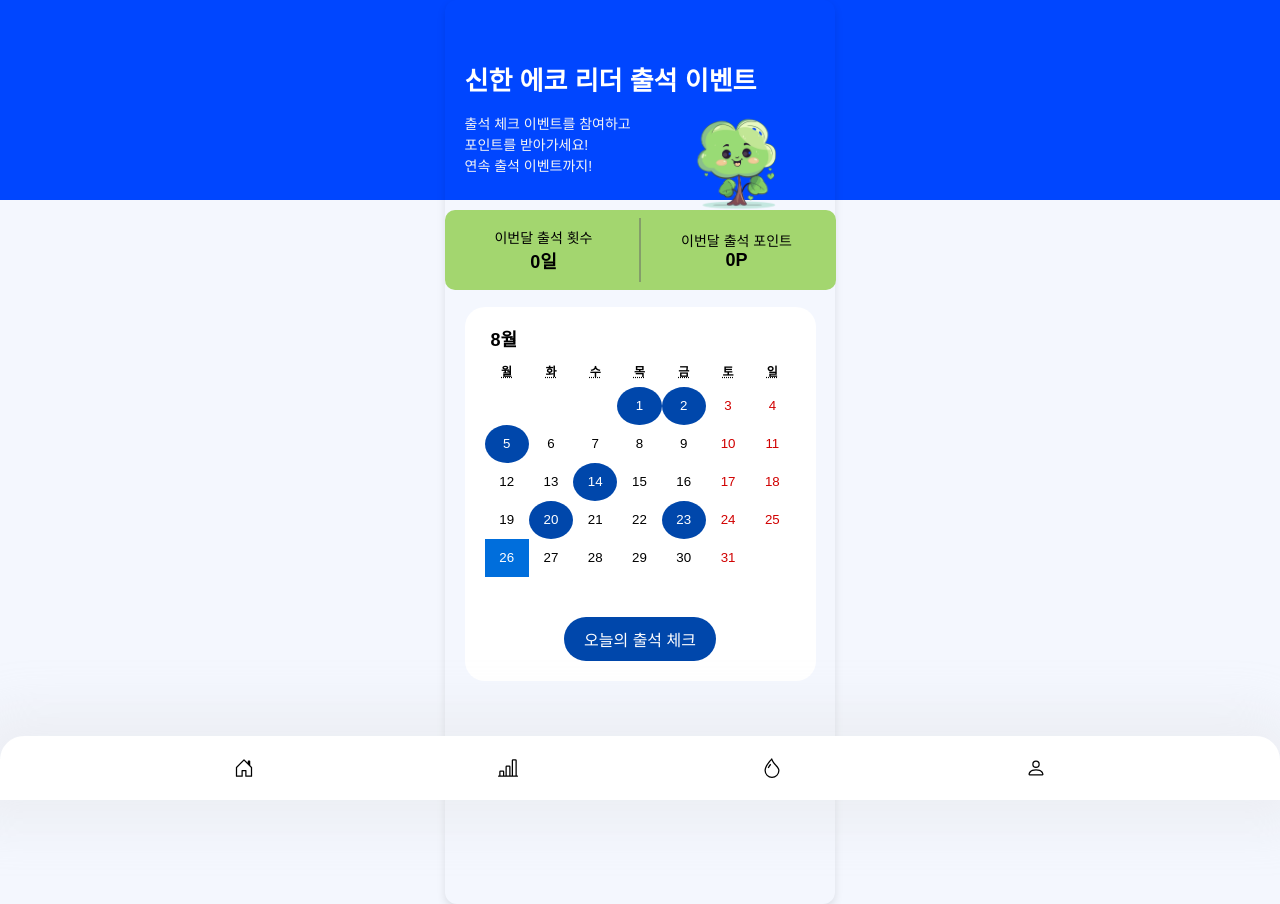
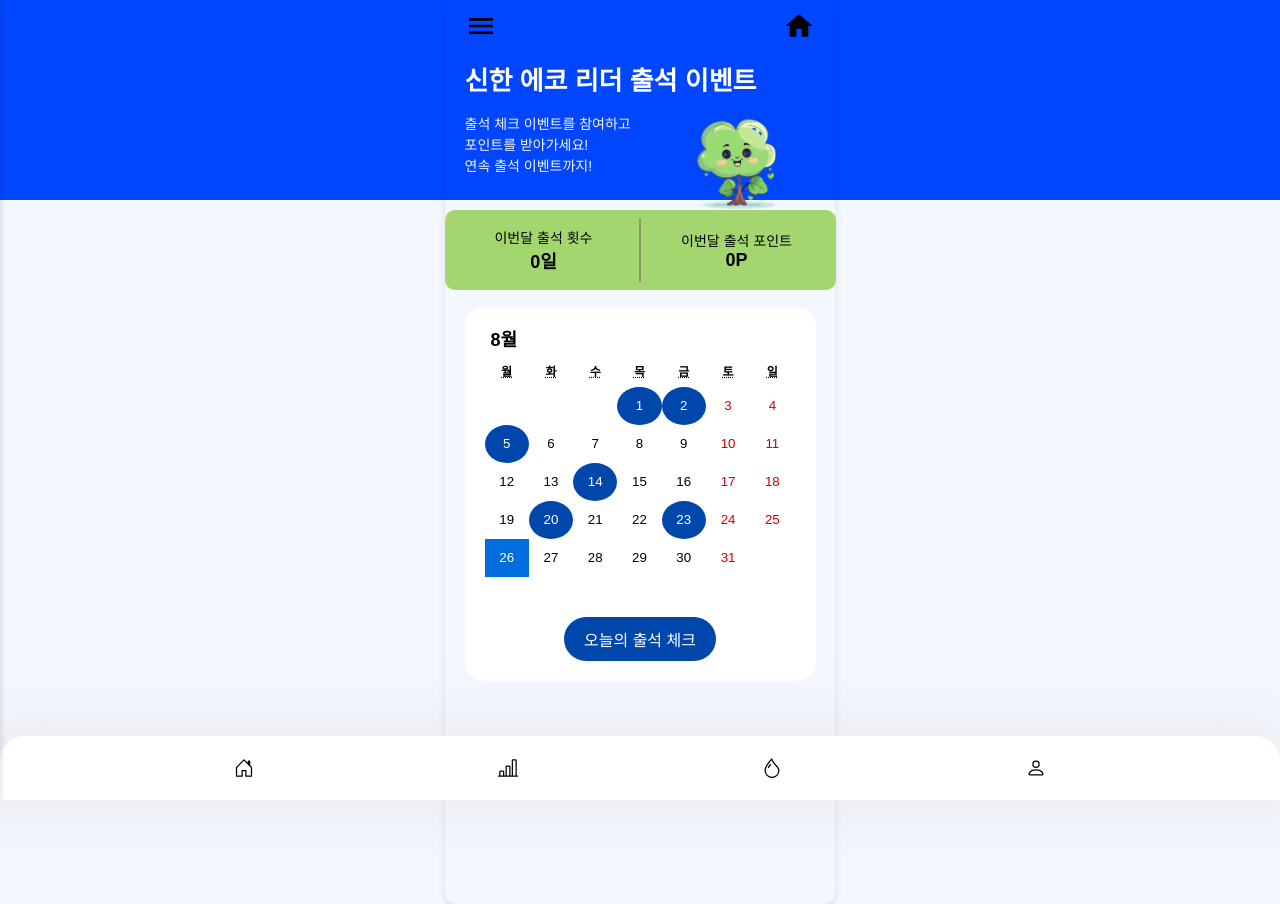
Before and after one commit to sel-f1veguys/sel-f1veguys, a React (Create React App) app in the folder frontend/sel-frontend/: page /calendar in a window 1280 px wide. Built offline with nearby package versions, Linux system fonts and the light colour scheme; no server answers.

Commit message:
page : Create the Header.jsx And apply on App.js

```diff
--- a/frontend/sel-frontend/src/App.js
+++ b/frontend/sel-frontend/src/App.js
@@ -29,7 +29,7 @@
 
   return (
     <div className="App">
-      {/* <Header /> */}
+      <Header />
       <Routes>
       <Route path="/" element={<MainView />} />
       <Route path="/analytics" element={<AnalyticsView />} />
--- a/frontend/sel-frontend/src/components/header/Header.jsx
+++ b/frontend/sel-frontend/src/components/header/Header.jsx
@@ -1,10 +1,104 @@
-import React from 'react';
-// import styles from './Navbar.module.css';
+import React, { useState, useEffect } from "react";
+import { Link, useNavigate } from "react-router-dom";
+import styles from "./Header.module.css";
+// 아이콘들
+import MenuIcon from "@mui/icons-material/Menu";
+import HomeIcon from "@mui/icons-material/Home";
+import CloseIcon from "@mui/icons-material/Close";
+import AccountCircleIcon from "@mui/icons-material/AccountCircle";
+import AttachMoneyIcon from "@mui/icons-material/AttachMoney";
+import EventIcon from "@mui/icons-material/Event";
+import CampaignIcon from "@mui/icons-material/Campaign";
+import NatureIcon from "@mui/icons-material/Nature";
+import DashboardIcon from "@mui/icons-material/Dashboard";
 
 const Header = () => {
+  const [isScrolled, setIsScrolled] = useState(false);
+  const [showMenu, setShowMenu] = useState(false);
+  const navigate = useNavigate();
+
+  const handleScroll = () => {
+    const scrollTop = window.scrollY;
+    if (scrollTop > 0) {
+      setIsScrolled(true);
+    } else {
+      setIsScrolled(false);
+    }
+  };
+
+  const toggleMenu = () => {
+    setShowMenu(!showMenu);
+  };
+
+  const goHome = () => {
+    navigate("/");
+  };
+
+  useEffect(() => {
+    window.addEventListener("scroll", handleScroll);
+    return () => {
+      window.removeEventListener("scroll", handleScroll);
+    };
+  }, []);
+
   return (
-    <div>
-      헤더 바
+    <div className={styles.HeaderWrapper}>
+      <div
+        className={`${styles.HeaderBackground} ${
+          isScrolled ? styles.scrolled : ""
+        }`}
+      />
+      <div className={styles.HeaderMain}>
+        <MenuIcon
+          style={{ fontSize: "2rem", cursor: "pointer" }}
+          onClick={toggleMenu}
+        />
+        <HomeIcon
+          style={{ fontSize: "2rem", cursor: "pointer" }}
+          onClick={goHome}
+        />
+      </div>
+
+      {/* Slide Menu */}
+      <div className={`${styles.SideMenu} ${showMenu ? styles.show : ""}`}>
+        <div className={styles.MenuHeader}>
+          <CloseIcon onClick={toggleMenu} className={styles.CloseIcon} />
+        </div>
+        <div className={styles.MenuContent}>
+          {/* Home Section */}
+          <div className={styles.SectionHeader}>홈</div>
+          <Link to="/" className={styles.MenuItem} onClick={toggleMenu}>
+            <HomeIcon className={styles.MenuIcon} /> 홈 화면
+          </Link>
+
+          {/* My Information Section */}
+          <div className={styles.SectionHeader}>내 정보</div>
+          <Link to="/mypage" className={styles.MenuItem} onClick={toggleMenu}>
+            <AccountCircleIcon className={styles.MenuIcon} /> 내 정보
+          </Link>
+          <Link to="/mypoint" className={styles.MenuItem} onClick={toggleMenu}>
+            <AttachMoneyIcon className={styles.MenuIcon} /> 내 포인트
+          </Link>
+          <Link to="/analytics" className={styles.MenuItem} onClick={toggleMenu}>
+            <DashboardIcon className={styles.MenuIcon} /> 나의 에코 소비 분석
+          </Link>
+
+          {/* Point Earning Section */}
+          <div className={styles.SectionHeader}>포인트 적립</div>
+          <Link to="/campaignList" className={styles.MenuItem} onClick={toggleMenu}>
+            <CampaignIcon className={styles.MenuIcon} /> 친환경 캠페인 보기
+          </Link>
+          <Link to="/calendar" className={styles.MenuItem} onClick={toggleMenu}>
+            <EventIcon className={styles.MenuIcon} /> 출석체크 하기
+          </Link>
+          <Link to="/tree" className={styles.MenuItem} onClick={toggleMenu}>
+            <NatureIcon className={styles.MenuIcon} /> 나무 키우기
+          </Link>
+        </div>
+      </div>
+
+      {/* Overlay */}
+      {showMenu && <div className={styles.Overlay} onClick={toggleMenu}></div>}
     </div>
   );
 };
--- a/frontend/sel-frontend/src/components/header/Header.module.css
+++ b/frontend/sel-frontend/src/components/header/Header.module.css
@@ -0,0 +1,111 @@
+.HeaderWrapper {
+    position: fixed;
+    width: 100%;
+    z-index: 1000; /* Ensure header stays on top */
+  }
+
+  .HeaderBackground {
+    position: absolute;
+    top: 0;
+    left: 0;
+    width: 100%;
+    height: 50px;
+    background-color: transparent; /* Default background color */
+    transition: background-color 0.3s ease; /* Smooth transition for background color */
+  }
+
+  .scrolled {
+    background-color: blue; /* Background color when scrolled */
+  }
+
+  .HeaderMain {
+    display: flex;
+    justify-content: space-between;
+    top: 10px;
+    width: 90%;
+    margin: 0 auto; /* Center the content */
+    position: relative;
+  }
+
+  /* Side Menu */
+  .SideMenu {
+    position: fixed;
+    top: 0;
+    left: -250px; /* Start off-screen to the left */
+    width: 250px;
+    height: 100vh;
+    background-color: #fff;
+    box-shadow: 2px 0 5px rgba(0, 0, 0, 0.1);
+    transition: left 0.3s ease; /* Animate from left */
+    z-index: 1500;
+    display: flex;
+    flex-direction: column;
+  }
+
+  .SideMenu.show {
+    left: 0; /* Slide in from the left */
+  }
+
+  .MenuHeader {
+    display: flex;
+    justify-content: flex-end;
+    padding: 15px;
+  }
+
+  .CloseIcon {
+    cursor: pointer;
+    font-size: 2rem;
+  }
+
+  .MenuContent {
+    display: flex;
+    flex-direction: column;
+    padding: 20px;
+  }
+
+  .SectionHeader {
+    font-size: 1rem;
+    font-weight: bold;
+    color: #007bff;
+    margin-bottom: 10px;
+    margin-top: 20px;
+    padding-bottom: 5px;
+    border-bottom: 1px solid #f0f0f0;
+  }
+
+  .MenuItem {
+    display: flex;
+    align-items: center;
+    padding: 10px 0;
+    color: #333;
+    text-decoration: none;
+    font-size: 1.2rem;
+    border-bottom: 1px solid #f0f0f0;
+  }
+
+  .MenuIcon {
+    margin-right: 10px;
+    font-size: 1.5rem;
+  }
+
+  .MenuItem:hover {
+    color: #007bff; /* Trendy blue color for hover effect */
+  }
+
+  /* Overlay for menu */
+  .Overlay {
+    position: fixed;
+    top: 0;
+    left: 0;
+    width: 100%;
+    height: 100vh;
+    background-color: rgba(0, 0, 0, 0.5);
+    z-index: 1400;
+  }
+
+  /* Media query to fix header width at 393px when screen width is greater than 450px */
+  @media (min-width: 450px) {
+    .HeaderMain {
+      width: 350px;
+    }
+  }
--- a/frontend/sel-frontend/src/index.js
+++ b/frontend/sel-frontend/src/index.js
@@ -9,8 +9,8 @@
 
 
 const root = ReactDOM.createRoot(document.getElementById('root'));
-axios.defaults.baseURL = "/api/"
-//axios.defaults.baseURL = "http://3.39.71.225:8080/"
+// axios.defaults.baseURL = "/api/"
+axios.defaults.baseURL = "http://localhost:8080/"
 
 root.render(
   <React.StrictMode>
```
